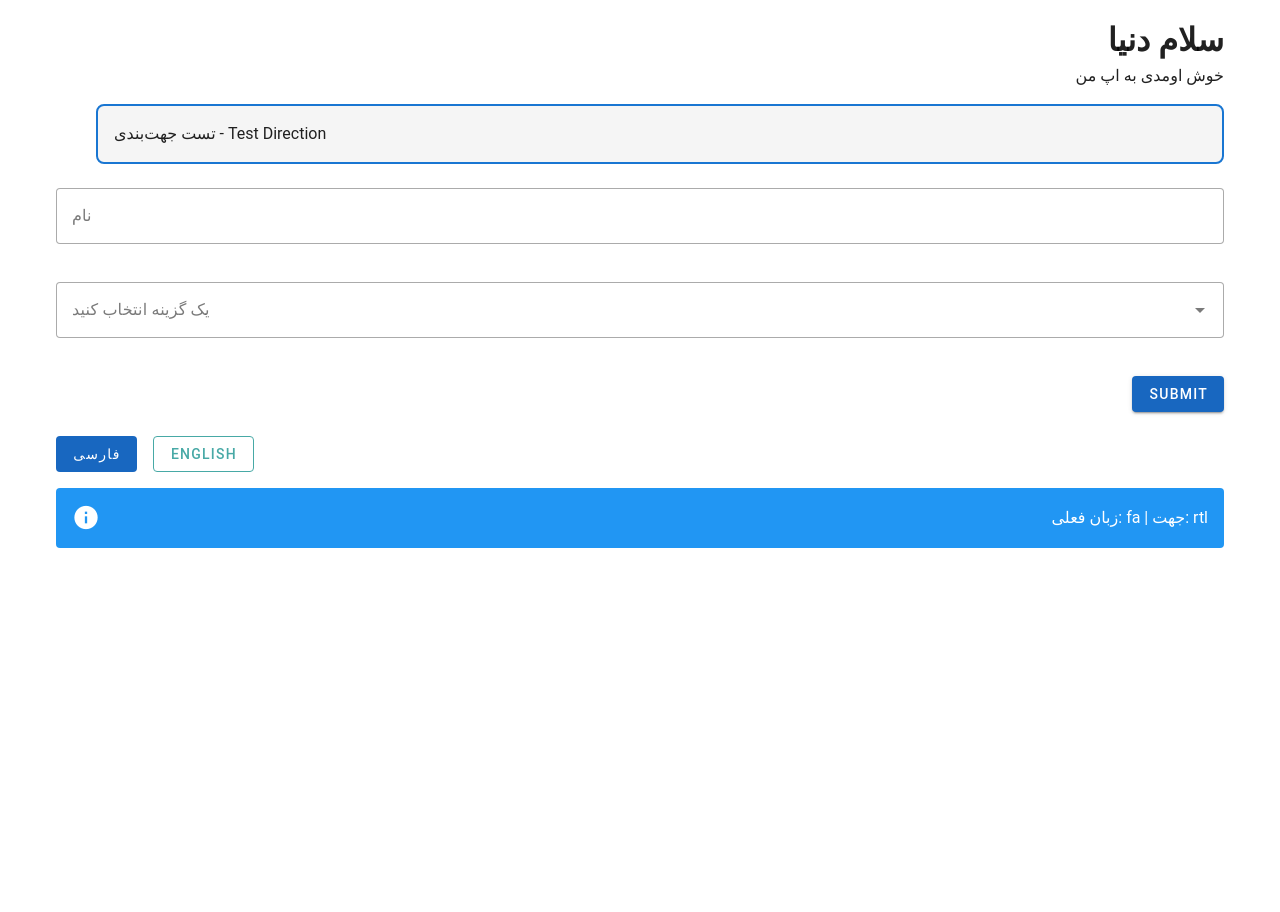
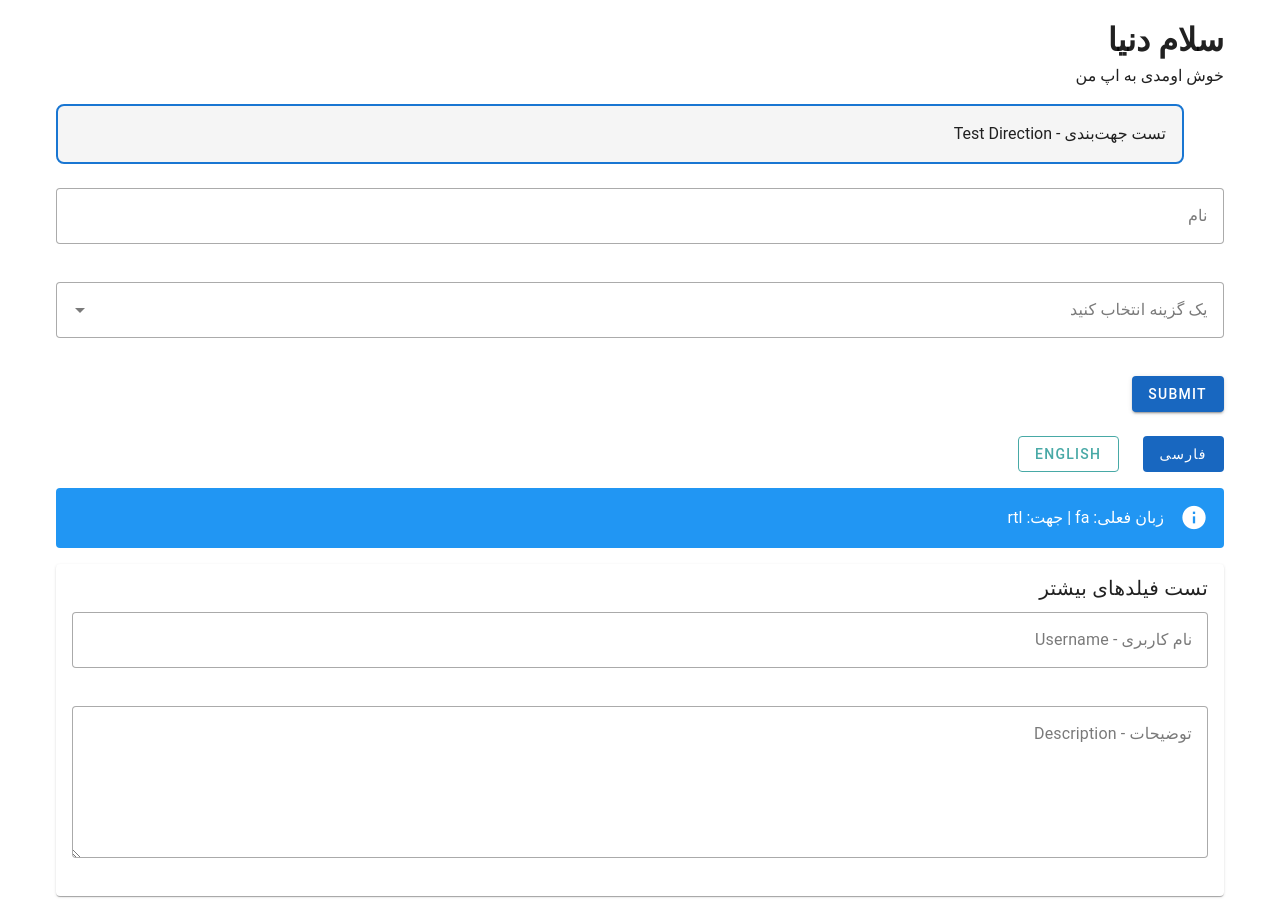
Before and after one commit to hoseindig/vue-vite-ts-vuetify-i18n, a Vue app: page / in a window 1280 px wide. Before the commit the page ends 800 px from the top, so only its background shows below. Built offline with nearby package versions, Linux system fonts and the light colour scheme.

Commit message:
edit all

```diff
--- a/src/App.vue
+++ b/src/App.vue
@@ -1,4 +1,4 @@
-<!-- src/App.vue -->
+<!-- App.vue - راه حل قطعی -->
 <template>
   <v-app>
     <v-main>
@@ -7,21 +7,27 @@
         <p>{{ $t("welcome") }}</p>
         <div class="test-box">تست جهت‌بندی - Test Direction</div>
 
-        <!-- فرم نمونه -->
+        <!-- فرم نمونه با استایل‌های inline -->
         <v-form class="mt-6">
           <v-text-field
             v-model="formData.name"
             :label="$t('name')"
             variant="outlined"
             class="mb-4"
+            :style="textFieldStyle"
+            :dir="currentDirection"
           ></v-text-field>
+
           <v-select
             v-model="formData.option"
             :items="options"
             :label="$t('select')"
             variant="outlined"
             class="mb-4"
+            :style="textFieldStyle"
+            :dir="currentDirection"
           ></v-select>
+
           <v-btn type="submit" color="primary">{{
             $t("submit") || "ارسال"
           }}</v-btn>
@@ -51,6 +57,27 @@
         <v-alert class="mt-4" type="info">
           زبان فعلی: {{ currentLang }} | جهت: {{ currentDirection }}
         </v-alert>
+
+        <!-- تست بیشتر -->
+        <v-card class="mt-4" :dir="currentDirection">
+          <v-card-title>تست فیلدهای بیشتر</v-card-title>
+          <v-card-text>
+            <v-text-field
+              label="نام کاربری - Username"
+              variant="outlined"
+              :style="textFieldStyle"
+              :dir="currentDirection"
+              class="mb-4"
+            ></v-text-field>
+
+            <v-textarea
+              label="توضیحات - Description"
+              variant="outlined"
+              :style="textFieldStyle"
+              :dir="currentDirection"
+            ></v-textarea>
+          </v-card-text>
+        </v-card>
       </v-container>
     </v-main>
   </v-app>
@@ -58,7 +85,7 @@
 
 <script setup lang="ts">
 import { useI18n } from "vue-i18n";
-import { ref, watch, onMounted } from "vue";
+import { ref, watch, onMounted, computed } from "vue";
 
 const { locale } = useI18n();
 
@@ -73,17 +100,38 @@ const formData = ref({
 });
 const options = ["گزینه ۱", "گزینه ۲", "گزینه ۳"];
 
+// استایل محاسبه‌شده برای فیلدهای متنی
+const textFieldStyle = computed(() => ({
+  direction: currentDirection.value,
+  textAlign: currentDirection.value === "rtl" ? "right" : "left",
+}));
+
 function applyDirection(direction: string) {
   // تنظیم DOM
   document.documentElement.setAttribute("dir", direction);
   document.body.style.direction = direction;
-
-  // تنظیم کلاس‌های CSS
   document.body.className = document.body.className.replace(
     /\b(rtl|ltr)\b/g,
     ""
   );
   document.body.classList.add(direction);
+
+  // اعمال استایل‌های inline به تمام فیلدهای موجود
+  setTimeout(() => {
+    const textFields = document.querySelectorAll(
+      ".v-field__input input, .v-field__input textarea"
+    );
+    textFields.forEach((field: any) => {
+      field.style.direction = direction;
+      field.style.textAlign = direction === "rtl" ? "right" : "left";
+    });
+
+    const fieldInputs = document.querySelectorAll(".v-field__input");
+    fieldInputs.forEach((field: any) => {
+      field.style.direction = direction;
+      field.style.textAlign = direction === "rtl" ? "right" : "left";
+    });
+  }, 50);
 
   console.log("✅ جهت اعمال شد:", direction);
 }
@@ -109,7 +157,13 @@ onMounted(() => {
 });
 
 // مراقبت تغییرات
-watch(currentDirection, applyDirection, { immediate: true });
+watch(
+  currentDirection,
+  (newDir) => {
+    applyDirection(newDir);
+  },
+  { immediate: true }
+);
 </script>
 
 <style scoped>
@@ -132,40 +186,3 @@ watch(currentDirection, applyDirection, { immediate: true });
   margin-inline-end: 8px;
 }
 </style>
-
-<style>
-/* استایل‌های سراسری برای جهت‌بندی */
-body.rtl {
-  direction: rtl;
-}
-
-body.ltr {
-  direction: ltr;
-}
-
-body.rtl .v-application {
-  direction: rtl !important;
-}
-
-body.ltr .v-application {
-  direction: ltr !important;
-}
-
-body.rtl .v-field__input {
-  text-align: right;
-}
-
-body.ltr .v-field__input {
-  text-align: left;
-}
-
-body.rtl .v-btn + .v-btn {
-  margin-right: 8px;
-  margin-left: 0;
-}
-
-body.ltr .v-btn + .v-btn {
-  margin-left: 8px;
-  margin-right: 0;
-}
-</style>
--- a/src/main.ts
+++ b/src/main.ts
@@ -10,10 +10,11 @@ import fa from "../locales/fa.json";
 // استایل‌های Vuetify و آیکون‌های mdi
 import "vuetify/styles";
 import "@mdi/font/css/materialdesignicons.min.css";
+import "./styles/rtl.css"; // اضافه کردن فایل RTL
 import { aliases, mdi } from "vuetify/iconsets/mdi";
 import * as components from "vuetify/components";
 import * as directives from "vuetify/directives";
-import "./style.css";
+
 // خواندن تنظیمات اولیه از localStorage
 const savedLocale = localStorage.getItem("locale") || "fa";
 const savedDirection = localStorage.getItem("dir") || "rtl";
--- /dev/null
+++ b/src/styles/rtl.css
@@ -0,0 +1,146 @@
+/* src/styles/rtl.css */
+
+/* تنظیمات کلی */
+[dir="rtl"] {
+  direction: rtl !important;
+}
+
+[dir="ltr"] {
+  direction: ltr !important;
+}
+
+/* تنظیمات Vuetify Application */
+[dir="rtl"] .v-application {
+  direction: rtl !important;
+}
+
+[dir="ltr"] .v-application {
+  direction: ltr !important;
+}
+
+/* تنظیمات دقیق برای فیلدهای ورودی */
+[dir="rtl"] .v-field__field {
+  direction: rtl !important;
+}
+
+[dir="ltr"] .v-field__field {
+  direction: ltr !important;
+}
+
+[dir="rtl"] .v-field__input {
+  direction: rtl !important;
+  text-align: right !important;
+}
+
+[dir="ltr"] .v-field__input {
+  direction: ltr !important;
+  text-align: left !important;
+}
+
+/* تنظیمات برای input های داخلی */
+[dir="rtl"] .v-field__input input,
+[dir="rtl"] .v-field__input textarea {
+  direction: rtl !important;
+  text-align: right !important;
+}
+
+[dir="ltr"] .v-field__input input,
+[dir="ltr"] .v-field__input textarea {
+  direction: ltr !important;
+  text-align: left !important;
+}
+
+/* تنظیمات label ها */
+[dir="rtl"] .v-label {
+  transform-origin: top right !important;
+  text-align: right !important;
+}
+
+[dir="ltr"] .v-label {
+  transform-origin: top left !important;
+  text-align: left !important;
+}
+
+/* تنظیمات placeholder */
+[dir="rtl"] input::placeholder,
+[dir="rtl"] textarea::placeholder {
+  text-align: right !important;
+  direction: rtl !important;
+}
+
+[dir="ltr"] input::placeholder,
+[dir="ltr"] textarea::placeholder {
+  text-align: left !important;
+  direction: ltr !important;
+}
+
+/* تنظیمات آیکون‌ها */
+[dir="rtl"] .v-field__prepend-inner {
+  order: 2;
+  margin-left: 12px !important;
+  margin-right: 0 !important;
+}
+
+[dir="rtl"] .v-field__append-inner {
+  order: 0;
+  margin-right: 12px !important;
+  margin-left: 0 !important;
+}
+
+[dir="ltr"] .v-field__prepend-inner {
+  order: 0;
+  margin-right: 12px !important;
+  margin-left: 0 !important;
+}
+
+[dir="ltr"] .v-field__append-inner {
+  order: 2;
+  margin-left: 12px !important;
+  margin-right: 0 !important;
+}
+
+/* تنظیمات select */
+[dir="rtl"] .v-select .v-field__input {
+  text-align: right !important;
+}
+
+[dir="ltr"] .v-select .v-field__input {
+  text-align: left !important;
+}
+
+[dir="rtl"] .v-select__selection {
+  text-align: right !important;
+}
+
+[dir="ltr"] .v-select__selection {
+  text-align: left !important;
+}
+
+/* تنظیمات دکمه‌ها */
+[dir="rtl"] .v-btn + .v-btn {
+  margin-right: 8px !important;
+  margin-left: 0 !important;
+}
+
+[dir="ltr"] .v-btn + .v-btn {
+  margin-left: 8px !important;
+  margin-right: 0 !important;
+}
+
+/* تنظیمات کارت‌ها */
+[dir="rtl"] .v-card-title {
+  text-align: right !important;
+}
+
+[dir="ltr"] .v-card-title {
+  text-align: left !important;
+}
+
+/* فورس کردن جهت برای همه المان‌های متنی */
+[dir="rtl"] * {
+  direction: rtl;
+}
+
+[dir="ltr"] * {
+  direction: ltr;
+}
```
